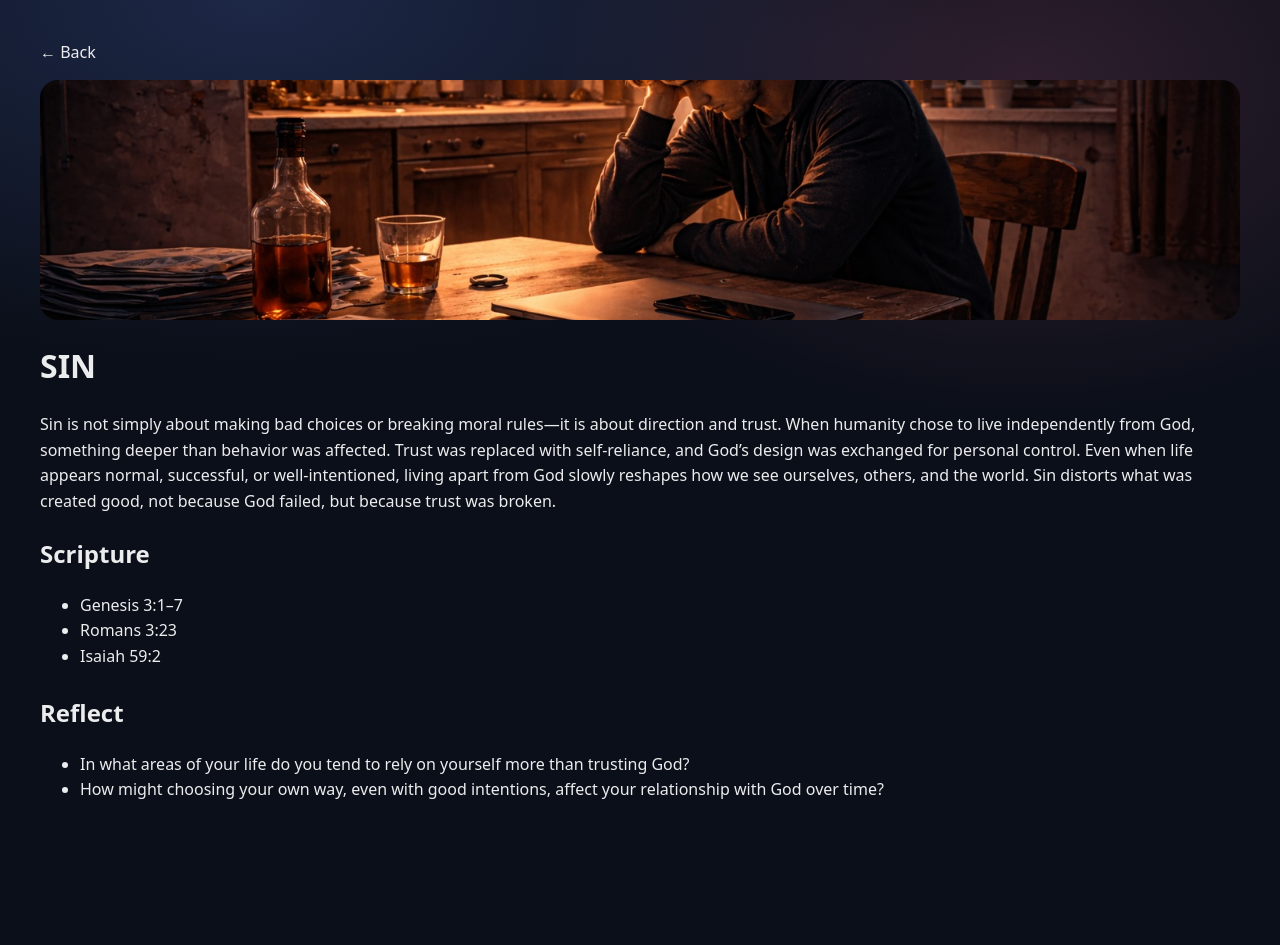
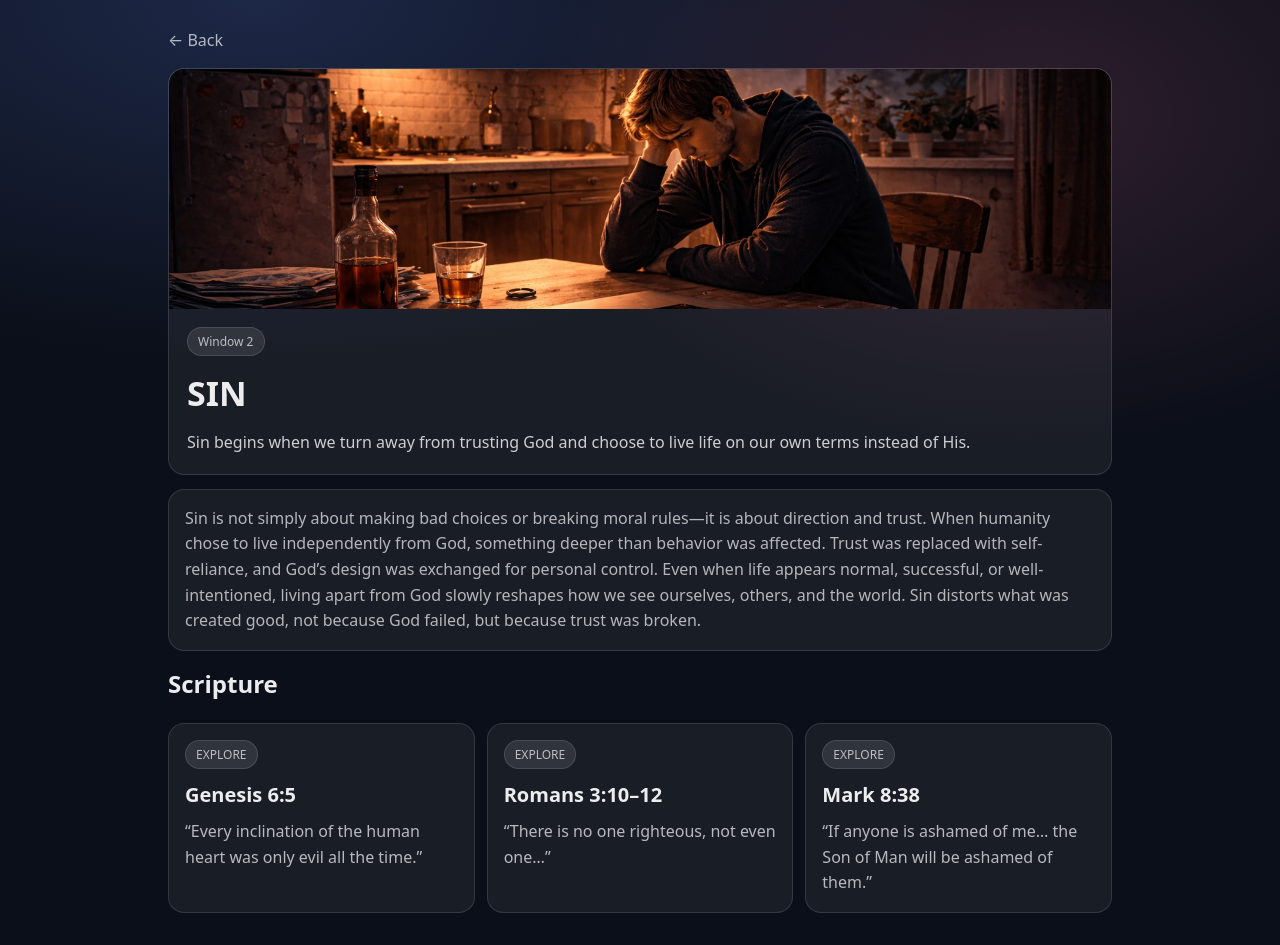
Before and after one commit to Message4U/six-windows, a Next.js app: page /journey/sin in a window 1280 px wide. Shown: the top 945 px of the page. Before the commit the page ends 859 px from the top, so only its background shows below. Built offline with nearby package versions, Linux system fonts and the light colour scheme.

Commit message:
Add featured Scripture boxes to SIN page

```diff
--- a/app/journey/sin/page.tsx
+++ b/app/journey/sin/page.tsx
@@ -1,9 +1,10 @@
 export default function Sin() {
   return (
-    <main style={{ padding: 40, fontFamily: "system-ui, Arial" }}>
-      <a href="/">← Back</a>
+    <main className="container">
+      <a className="back" href="/">← Back</a>
 
-      <div style={{ marginTop: 14, overflow: "hidden", borderRadius: 18 }}>
+      {/* HERO IMAGE (same structure as Creation) */}
+      <div className="card" style={{ overflow: "hidden", padding: 0, marginTop: 14 }}>
         <img
           src="/images/sin-header-wide.jpg"
           alt="Sin"
@@ -11,16 +12,22 @@ export default function Sin() {
             width: "100%",
             height: 240,
             objectFit: "cover",
-    objectPosition: "center 46%",
+            objectPosition: "center 35%",
             display: "block",
           }}
         />
-
+        <div style={{ padding: 18 }}>
+          <span className="badge">Window 2</span>
+          <h1 className="h1" style={{ marginTop: 10 }}>SIN</h1>
+          <div style={{ opacity: 0.85, marginTop: 6 }}>
+            Sin begins when we turn away from trusting God and choose to live life on our own terms instead of His.
+          </div>
+        </div>
       </div>
 
-      <h1 style={{ marginTop: 20 }}>SIN</h1>
-
-  <p>
+      {/* DESCRIPTION BOX (same as Creation) */}
+      <div className="card" style={{ marginTop: 14 }}>
+        <p className="p" style={{ marginBottom: 0 }}>
           Sin is not simply about making bad choices or breaking moral rules—it is about direction and trust.
           When humanity chose to live independently from God, something deeper than behavior was affected.
           Trust was replaced with self-reliance, and God’s design was exchanged for personal control.
@@ -28,24 +35,69 @@ export default function Sin() {
           reshapes how we see ourselves, others, and the world. Sin distorts what was created good,
           not because God failed, but because trust was broken.
         </p>
+      </div>
+
+     {/* SCRIPTURE (FEATURED) */}
+<div style={{ marginTop: 14 }}>
+  <h2 style={{ marginTop: 0 }}>Scripture</h2>
+
+  <div style={{ display: "flex", gap: 12, flexWrap: "wrap" }}>
+    {/* Genesis 6:5 */}
+    <div className="card" style={{ flex: "1 1 220px" }}>
+      <a href="/bible/genesis-6-5" style={{ textDecoration: "none" }}>
+        <span className="badge">EXPLORE</span>
+      </a>
+
+      <div style={{ fontSize: 20, fontWeight: 800, marginTop: 10 }}>
+        Genesis 6:5
+      </div>
+
+      <div style={{ marginTop: 8, opacity: 0.75 }}>
+        “Every inclination of the human heart was only evil all the time.”
+      </div>
+    </div>
+
+    {/* Romans 3:10–12 */}
+    <div className="card" style={{ flex: "1 1 220px" }}>
+      <a href="/bible/romans-3-10-12" style={{ textDecoration: "none" }}>
+        <span className="badge">EXPLORE</span>
+      </a>
+
+      <div style={{ fontSize: 20, fontWeight: 800, marginTop: 10 }}>
+        Romans 3:10–12
+      </div>
+
+      <div style={{ marginTop: 8, opacity: 0.75 }}>
+        “There is no one righteous, not even one…”
+      </div>
+    </div>
+
+    {/* Mark 8:38 */}
+    <div className="card" style={{ flex: "1 1 220px" }}>
+      <a href="/bible/mark-8-38" style={{ textDecoration: "none" }}>
+        <span className="badge">EXPLORE</span>
+      </a>
+
+      <div style={{ fontSize: 20, fontWeight: 800, marginTop: 10 }}>
+        Mark 8:38
+      </div>
+
+      <div style={{ marginTop: 8, opacity: 0.75 }}>
+        “If anyone is ashamed of me… the Son of Man will be ashamed of them.”
+      </div>
+    </div>
+  </div>
+</div>
 
 
-      <h2>Scripture</h2>
-      <ul>
-        <li>Genesis 3:1–7</li>
-        <li>Romans 3:23</li>
-        <li>Isaiah 59:2</li>
-      </ul>
+      {/* REFLECT (same style as Creation: title outside box) */}
       <h2 style={{ marginTop: 24 }}>Reflect</h2>
-
-<ul>
+      <div className="card" style={{ marginTop: 10 }}>
+        <ul className="list" style={{ marginBottom: 0 }}>
           <li>In what areas of your life do you tend to rely on yourself more than trusting God?</li>
           <li>How might choosing your own way, even with good intentions, affect your relationship with God over time?</li>
         </ul>
-
-
-
-
+      </div>
     </main>
   );
 }
```
Lines whose indentation alone changed are shown as unchanged.
